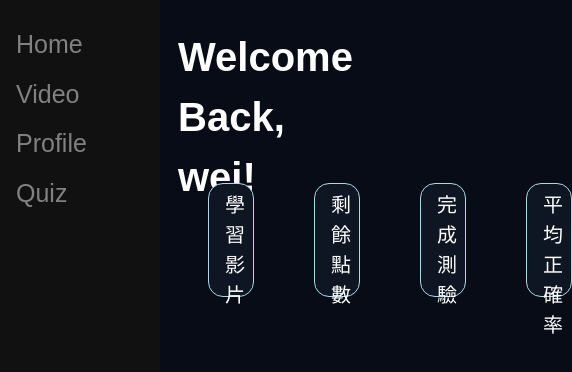
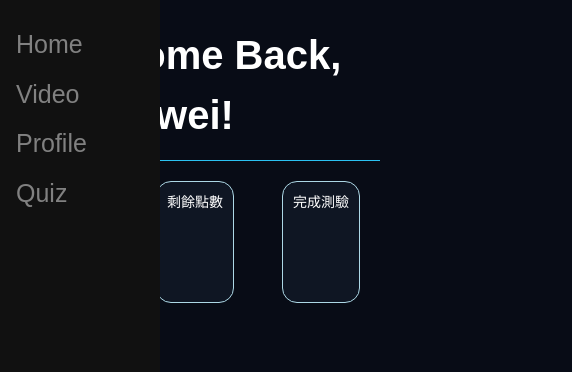
Before and after one commit to weiwei223-rapper/AHa-, a React (Vite) app in the folder frontend/: page / in a window 390 px wide. Shown: the top 372 px of the page, 572 px wide, since content can reach past the window. Built offline with nearby package versions, Linux system fonts and the light colour scheme.

Commit message:
video0419

```diff
--- a/frontend/src/pages/PageIndex.css
+++ b/frontend/src/pages/PageIndex.css
@@ -2,59 +2,99 @@
 .Welcome{
     background-color: #080c16;
     color: white;
-    height: 15vh;
+    min-height: 15vh;
+    font-size: 24px;
+    padding: 30px 20px;
+    text-align: center;
+    border-bottom: 1px solid #2bc1f1;
+}
+
+.Welcome h1{
+    margin: 0;
+    font-weight: 600;
+}
+
+.container{
+    display: flex;
+    justify-content: space-between;
+    flex-direction: row;
+    flex-wrap: wrap;
+    gap: 20px;
+    padding: 20px;
+}
+/* Home.tsx */
+.Welcome{
+    background-color: #080c16;
+    color: white;
+    min-height: 15vh;
     font-size: 20px;
-
+    padding: 20px;
 }
 .Welcome h1{
     display: flex;
     justify-content: center;
+    margin: 0;
 }
 .container{
     display: flex;
-    align-content: space-between;
+    justify-content: space-between;
     flex-direction: row;
+    flex-wrap: wrap;
+    gap: 20px;
 }
 /* Video.tsx */
-.box{
-    background-color: #0f1623;
-    color: white;
-    height: 100px;
-    width: 250px;
-    margin: 30px 30px 30px 30px;
-    padding: 6px 8px 6px 16px;
-    border:1px solid lightblue;
-    border-radius: 15px;
-    font-size: 20px;
+.upload-section {
+    display: flex;
+    gap: 10px;
+    margin-bottom: 30px;
+    align-items: center;
+    flex-wrap: wrap;
 }
 
 input{
     background-color: #161f30;
     color: white;
-    width: 80%;
+    flex: 1;
+    min-width: 200px;
     height: 50px;
-    border:2px solid #2bc1f1;
+    border: 2px solid #2bc1f1;
     border-radius: 15px;
-    margin-left: 30px;
-    padding-left: 10px;
+    padding: 0 15px;
     font-size: 15px;
+    box-sizing: border-box;
+}
+
+input:focus {
+    outline: none;
+    border-color: #5bc0de;
+    box-shadow: 0 0 5px rgba(43, 193, 241, 0.3);
 }
 
 button{
-    width: 10%;
     height: 50px;
     background-color: #161f30;
-    margin-left: 10px;
-    border:2px solid #2bc1f1;
+    border: 2px solid #2bc1f1;
     border-radius: 15px;
     color: white;
     cursor: pointer;
-    transition-duration: 0.4s;
+    transition: all 0.4s ease;
+    padding: 0 20px;
+    white-space: nowrap;
+    min-width: 120px;
 }
+
 button:hover{
     background-color: #2bc1f1;
     color: #161f30;
+    transform: translateY(-2px);
 }
+
+button:disabled {
+    opacity: 0.6;
+    cursor: not-allowed;
+    transform: none;
+}
+
 button span {
   cursor: pointer;
   display: inline-block;
@@ -79,45 +119,136 @@ button:hover span:after {
   opacity: 1;
   right: 0;
 }
+
+.video-container {
+    display: grid;
+    grid-template-columns: repeat(auto-fill, minmax(280px, 1fr));
+    gap: 20px;
+    padding: 20px 0;
+}
+
+.box{
+    background-color: #0f1623;
+    color: white;
+    min-height: 120px;
+    padding: 15px;
+    border: 1px solid lightblue;
+    border-radius: 15px;
+    font-size: 16px;
+    display: flex;
+    flex-direction: column;
+    justify-content: space-between;
+    transition: transform 0.2s ease, box-shadow 0.2s ease;
+}
+
+.box:hover {
+    transform: translateY(-2px);
+    box-shadow: 0 4px 12px rgba(43, 193, 241, 0.2);
+}
+
+.video-link {
+    color: #2bc1f1;
+    text-decoration: none;
+    font-weight: 500;
+    margin-bottom: 8px;
+    display: block;
+    overflow: hidden;
+    text-overflow: ellipsis;
+    white-space: nowrap;
+}
+
+.video-link:hover {
+    text-decoration: underline;
+}
+
+.video-time {
+    color: #94a3b8;
+    font-size: 14px;
+    margin: 8px 0;
+}
+
+.delete-btn {
+    background-color: #dc3545;
+    border: 2px solid #dc3545;
+    color: white;
+    padding: 6px 12px;
+    border-radius: 8px;
+    font-size: 14px;
+    cursor: pointer;
+    transition: all 0.3s ease;
+    align-self: flex-end;
+    margin-top: 10px;
+}
+
+.delete-btn:hover {
+    background-color: #c82333;
+    border-color: #c82333;
+    transform: translateY(-1px);
+}
+
+.no-video {
+    text-align: center;
+    color: #94a3b8;
+    font-size: 18px;
+    padding: 40px;
+    grid-column: 1 / -1;
+}
+
+.error {
+    color: #dc3545;
+    background-color: rgba(220, 53, 69, 0.1);
+    border: 1px solid #dc3545;
+    border-radius: 8px;
+    padding: 10px 15px;
+    margin: 10px 0;
+}
+
 /* Profile.tsx */
 .UserProfile{
     background-color: #0f1623;
-    border:2px solid #2bc1f1;
+    border: 2px solid #2bc1f1;
     border-radius: 15px;
-    margin-left: 15%;
-    height: 50vh;
-    width: 70%;
+    padding: 30px;
+    margin: 20px auto;
+    max-width: 800px;
+    width: 90%;
+    box-sizing: border-box;
+}
 
+.UserProfile h1{
+    text-align: center;
+    margin-bottom: 30px;
+    color: white;
 }
-.UserProfile h1{
-    display: flex;
-    justify-content: center;
 
-}
 .UserProfile p{
     color: #7a90a8;
-    display: flex;
-    justify-content: center;
+    text-align: center;
+    margin: 10px 0;
 }
+
 .AIPoint{
-    background-color: black;
-    margin-left: 35%;
-    border:2px solid #161f30;
+    background-color: #08101e;
+    border: 2px solid #334155;
     border-radius: 15px;
-    width: 30%;
-    height: 20%;
+    padding: 20px;
+    margin: 20px auto;
+    max-width: 400px;
+    text-align: center;
+}
 
+.AIPoint span{
+    display: block;
 }
-.AIPoint span{
-    display: flex;
-    justify-content: center;
-}
+
 .word{
     color: #7a90a8;
-    font-size: 20px;
+    font-size: 18px;
+    margin-bottom: 10px;
 }
+
 .number{
-    font-size: 25px;
+    font-size: 32px;
     color: #2bc1f1;
     font-weight: bold;
 }
@@ -393,14 +524,88 @@ body {
   font-family: 'Noto Sans TC', sans-serif;
   overflow-x: hidden;
   line-height: 1.5;
+  margin: 0;
+  padding: 0;
 }
 
 .main {
   margin-left: 160px;
-  padding: 0 10px;
+  padding: 20px;
+  min-height: 100vh;
+  box-sizing: border-box;
 }
 
-@media screen and (max-height: 450px) {
-  .sidenav {padding-top: 15px;}
-  .sidenav a {font-size: 18px;}
+/* Responsive Design */
+@media screen and (max-width: 1200px) {
+  .main {
+    margin-left: 120px;
+  }
 }
+
+@media screen and (max-width: 768px) {
+  .main {
+    margin-left: 0;
+    padding: 15px;
+  }
+
+  .video-container {
+    grid-template-columns: 1fr;
+    gap: 15px;
+  }
+
+  .box {
+    min-height: 100px;
+    padding: 12px;
+  }
+
+  .upload-section {
+    flex-direction: column;
+    align-items: stretch;
+  }
+
+  input {
+    min-width: auto;
+    width: 100%;
+  }
+
+  button {
+    min-width: auto;
+    width: 100%;
+  }
+
+  .UserProfile {
+    width: 95%;
+    margin: 15px auto;
+    padding: 20px;
+  }
+
+  .AIPoint {
+    max-width: none;
+    width: 100%;
+    margin: 15px 0;
+  }
+}
+
+@media screen and (max-width: 480px) {
+  .main {
+    padding: 10px;
+  }
+
+  .Welcome {
+    padding: 15px;
+    min-height: 10vh;
+  }
+
+  .box {
+    padding: 10px;
+    font-size: 14px;
+  }
+
+  .video-link {
+    font-size: 14px;
+  }
+
+  .video-time {
+    font-size: 12px;
+  }
+}
--- a/frontend/src/pages/Video.tsx
+++ b/frontend/src/pages/Video.tsx
@@ -71,6 +71,29 @@ const Video = (props: VideoStausProps) => {
     }
   };
 
+  const handleDelete = async (videoId: number) => {
+    if (!confirm("確定要刪除這個影片嗎？")) {
+      return;
+    }
+
+    try {
+      const res = await fetch(`http://localhost:8000/api/videos/${videoId}`, {
+        method: "DELETE",
+      });
+
+      if (!res.ok) {
+        throw new Error("刪除失敗");
+      }
+
+      // 即時更新頁面
+      setVideos((prev) => prev.filter(video => video.id !== videoId));
+      alert("✅ 影片已刪除！");
+    } catch (err: any) {
+      console.error(err);
+      alert("刪除失敗，請稍後再試");
+    }
+  };
+
   return (
     <div className="main">
       <div>
@@ -93,7 +116,7 @@ const Video = (props: VideoStausProps) => {
 
       {error && <p className="error">{error}</p>}
 
-      <div className="container">
+      <div className="video-container">
         {videos.length === 0 ? (
           <p className="no-video">目前還沒有上傳任何影片</p>
         ) : (
@@ -108,17 +131,20 @@ const Video = (props: VideoStausProps) => {
                 {video.title || video.video_link}
               </a>
               <p className="video-time">
-                上傳時間：{new Date(video.created_at).toLocaleString("zh-TW")}
+                上傳時間：{new Date(video.created_at + 'Z').toLocaleString("zh-TW")}
               </p>
+              <button
+                onClick={() => handleDelete(video.id)}
+                className="delete-btn"
+              >
+                刪除
+              </button>
             </div>
           ))
         )}
       </div>
 
-      {/* 保留原本的 props 顯示（可自行移除） */}
-      <div style={{ marginTop: "30px", opacity: 0.5 }}>
-        <small>原本的 prop 測試：{props.VideoName}</small>
-      </div>
+
     </div>
   );
 };
```
Also changed, not shown: 2 other files (tests, documents, lock files or other folders).
